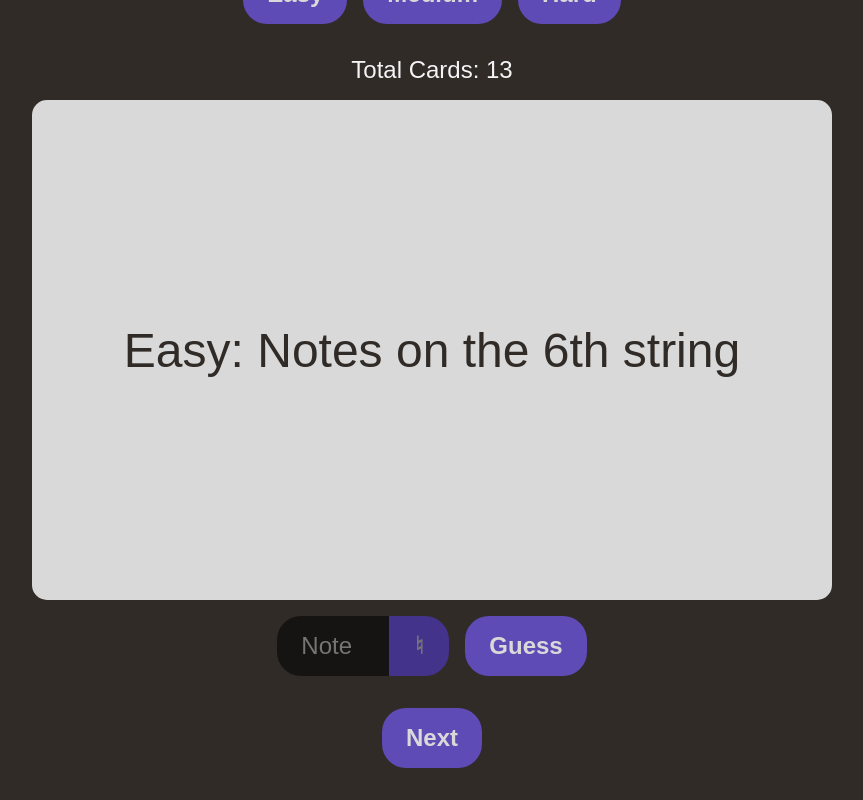
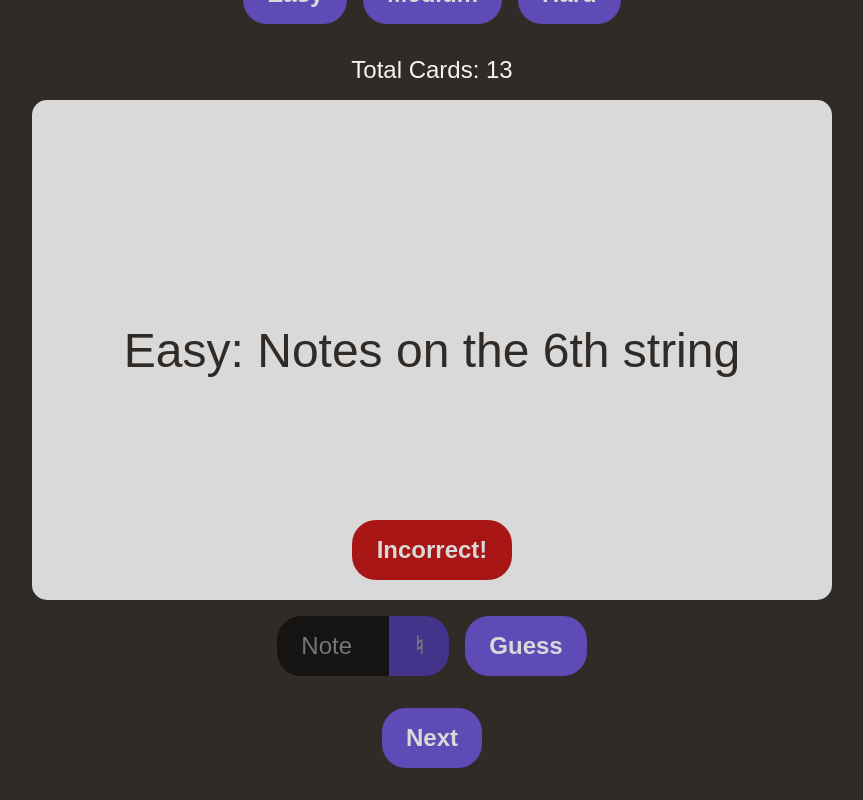
Before and after one commit to zacheratk/flashcards, a React (Vite) app: page / in a window 1280 px wide. Both pictures are taken after a click on the button "Guess". Shown: the part 183-983 px from the top of the page, without its empty margins (208-1071 px from the left). Built offline with nearby package versions, Linux system fonts and the light colour scheme.

Commit message:
Change guess alert to non-intrusive popup

```diff
--- a/src/components/CardSet.css
+++ b/src/components/CardSet.css
@@ -8,7 +8,7 @@
 
 }
 
-button {
+button, .popup {
     background-color: #5F4BB6;
     color: #D9D9D9;
     padding: 1rem 1.5rem;
@@ -22,3 +22,28 @@ button:active {
     background-color: #312567;
     transform: scale(0.95);
 }
+
+.popup {
+    position: absolute;
+    left: 0;
+    right: 0;
+    margin: 0 auto;
+    width: 10rem;
+    opacity: 0;
+    transform: translateY(-2rem);
+    transition: transform 0.3s, opacity 0.25s;
+}
+
+.popup.visible {
+    opacity: 1;
+    transform: translateY(-5rem);
+    transition: transform 0.25s, opacity 0.3s;
+}
+
+.popup.correct {
+    background-color: rgb(7, 135, 7);
+}
+
+.popup.incorrect {
+    background-color: rgb(168, 21, 21);
+}
--- a/src/components/CardSet.jsx
+++ b/src/components/CardSet.jsx
@@ -9,6 +9,8 @@ const CardSet = () => {
     const [index, setIndex] = useState(0)
     const [accidentalIndex, setAccidentalIndex] = useState(0);
     const [guessValue, setGuessValue] = useState('');
+    const [guessResult, setGuessResult] = useState('');
+    const [popupActive, setPopupActive] = useState(false);
 
     const currentCard = sets[cardSet][index];
 
@@ -44,10 +46,14 @@ const CardSet = () => {
         const note = guessValue;
         const accidental = accidentals[accidentalIndex];
         if (currentCard.answer.includes(note + accidental)) {
-            alert("Correct!");
+            setGuessResult("Correct!")
         } else {
-            alert("Incorrect!")
+            setGuessResult("Incorrect!")
         }
+
+        setPopupActive(true);
+
+        setTimeout(() => { setPopupActive(false)}, 3000);
     }
 
     const changeDifficulty = (difficulty) => {
@@ -73,6 +79,7 @@ const CardSet = () => {
             </div>
             <p>Total Cards: {sets[cardSet].length - 1}</p>
             <Card card={sets[cardSet][index]} key={index} />
+            <p className={(popupActive ? 'popup visible' : 'popup') + ' ' + (guessResult === 'Correct!' ? 'correct' : 'incorrect')}>{guessResult}</p>
             <GuessInput
                 accidental={accidentals[accidentalIndex]}
                 cycleAccidental={cycleAccidental}
```
